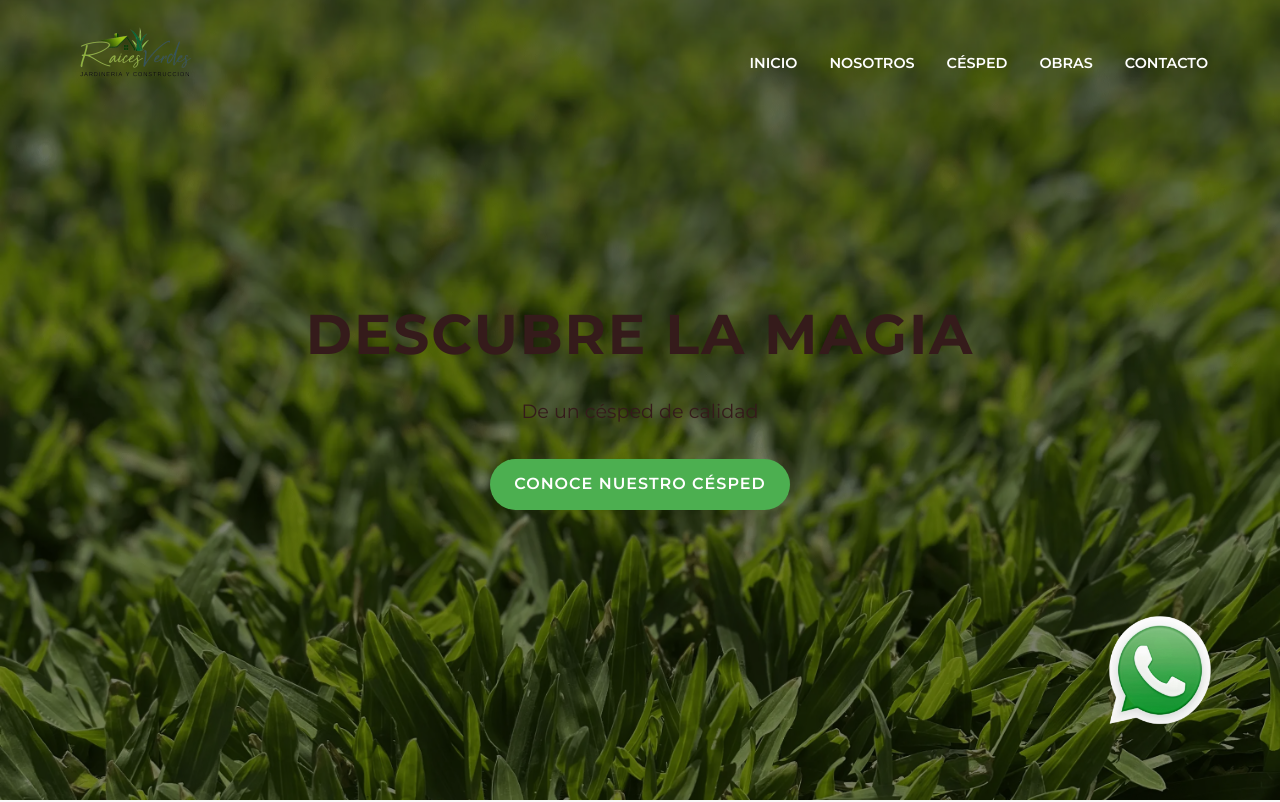
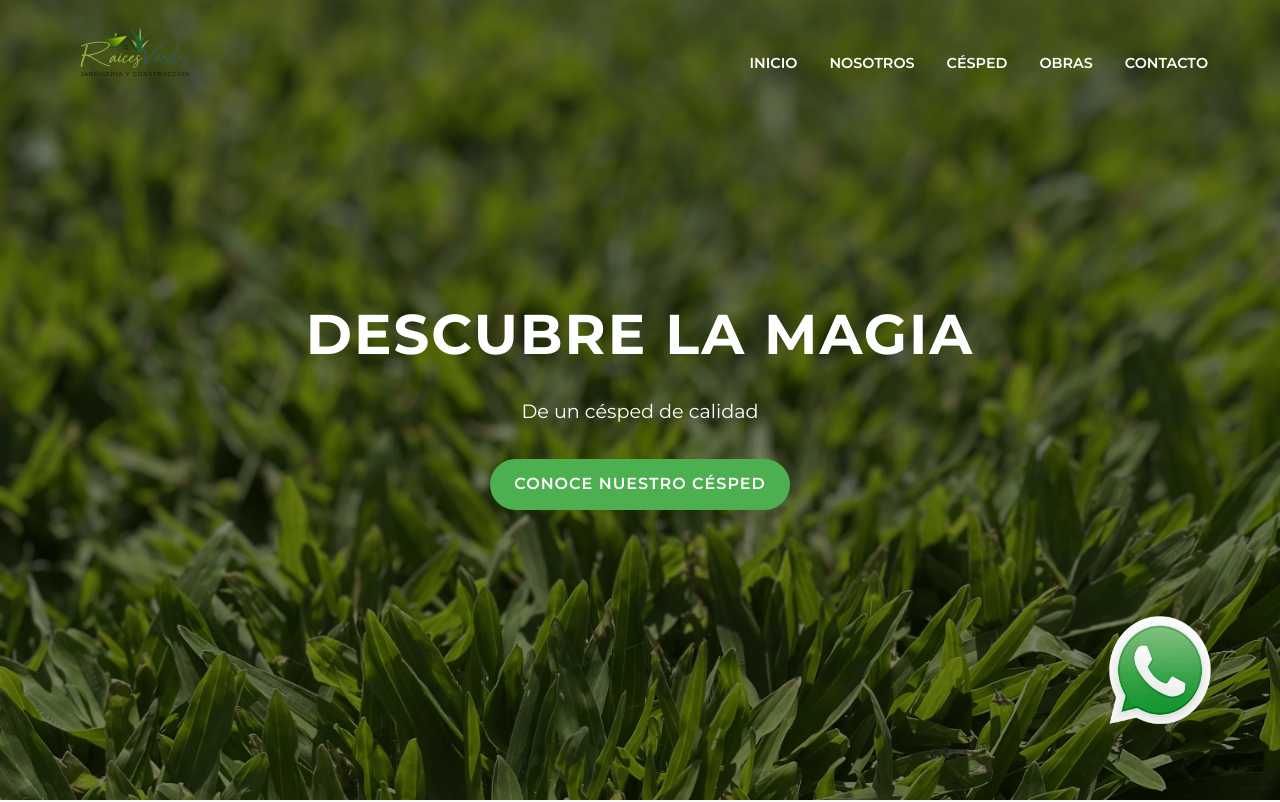
Before and after one commit to VinkoRobi2/Raices-Verdes, a React (Vite) app in the folder RV/: page / in a window 1280 px wide. Shown: the top 802 px of the page. Built offline with nearby package versions, Linux system fonts and the light colour scheme; no server answers.

Commit message:
nuevos cambios

```diff
--- a/RV/src/Hero.css
+++ b/RV/src/Hero.css
@@ -49,7 +49,7 @@
 
 .hero-content {
   text-align: center;
-  color: #351b1b;
+  color: #ffffff;
   z-index: 1;
   width: 100%;
   padding: 0 2rem;
```
